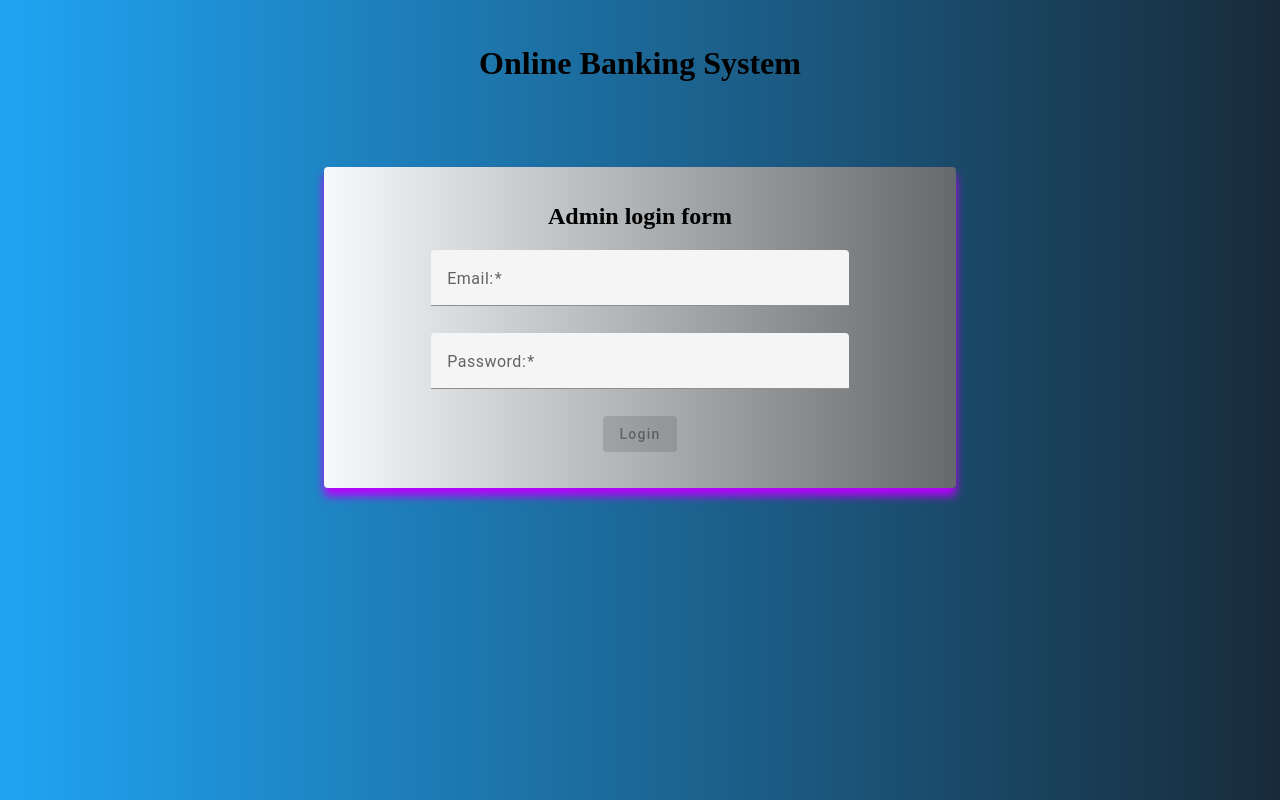
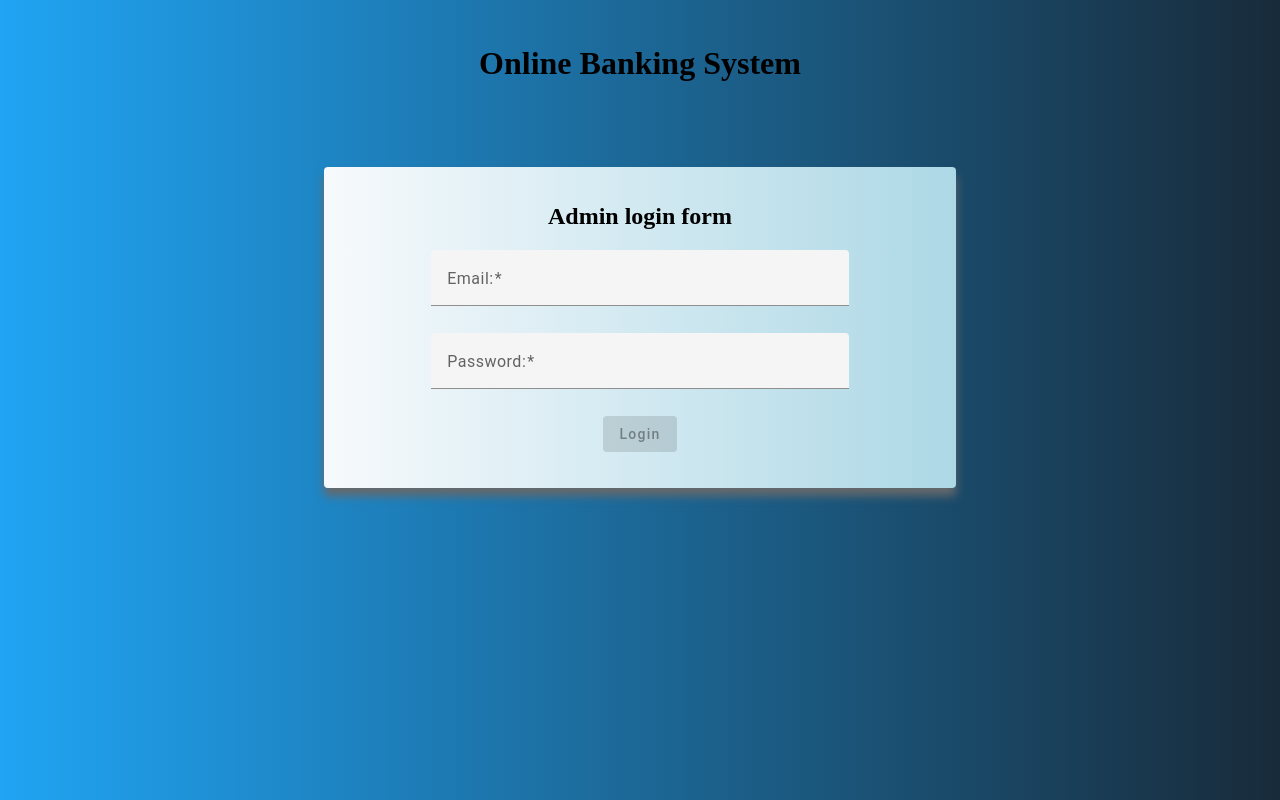
Before and after one commit to nabrasheva/Banking-system-project, an Angular app in the folder bank-frontend/: page /loginAdmin in a window 1280 px wide. Built offline with nearby package versions, Linux system fonts and the light colour scheme.

Commit message:
Change background

```diff
--- a/bank-frontend/src/app/login/login-admin/login-admin.component.css
+++ b/bank-frontend/src/app/login/login-admin/login-admin.component.css
@@ -8,8 +8,8 @@
 }
 mat-card{
   min-width: 50%;
-  background: linear-gradient(90deg, #f7fafc, #66696b);;
-  box-shadow: 0 8px 10px rgb(184, 0, 253);
+  background: linear-gradient(90deg, #f7fafc, lightblue);;
+  box-shadow: 0 8px 10px #66696b;
 }
 
 mat-card-header{
--- a/bank-frontend/src/app/login/login-user/login-user.component.css
+++ b/bank-frontend/src/app/login/login-user/login-user.component.css
@@ -7,7 +7,8 @@
 }
 mat-card{
   min-width: 50%;
-  background-color: lightblue;
+  background: linear-gradient(90deg, #f7fafc, lightblue);;
+  box-shadow: 0 8px 10px #66696b;
 }
 
 mat-card-header{
--- a/bank-frontend/src/app/signup/signup.component.css
+++ b/bank-frontend/src/app/signup/signup.component.css
@@ -7,7 +7,8 @@
 }
 mat-card{
   min-width: 40%;
-  background-color: lightblue;
+  background: linear-gradient(90deg, #f7fafc, lightblue);;
+  box-shadow: 0 8px 10px #66696b;
 }
 
 mat-card-header{
```
